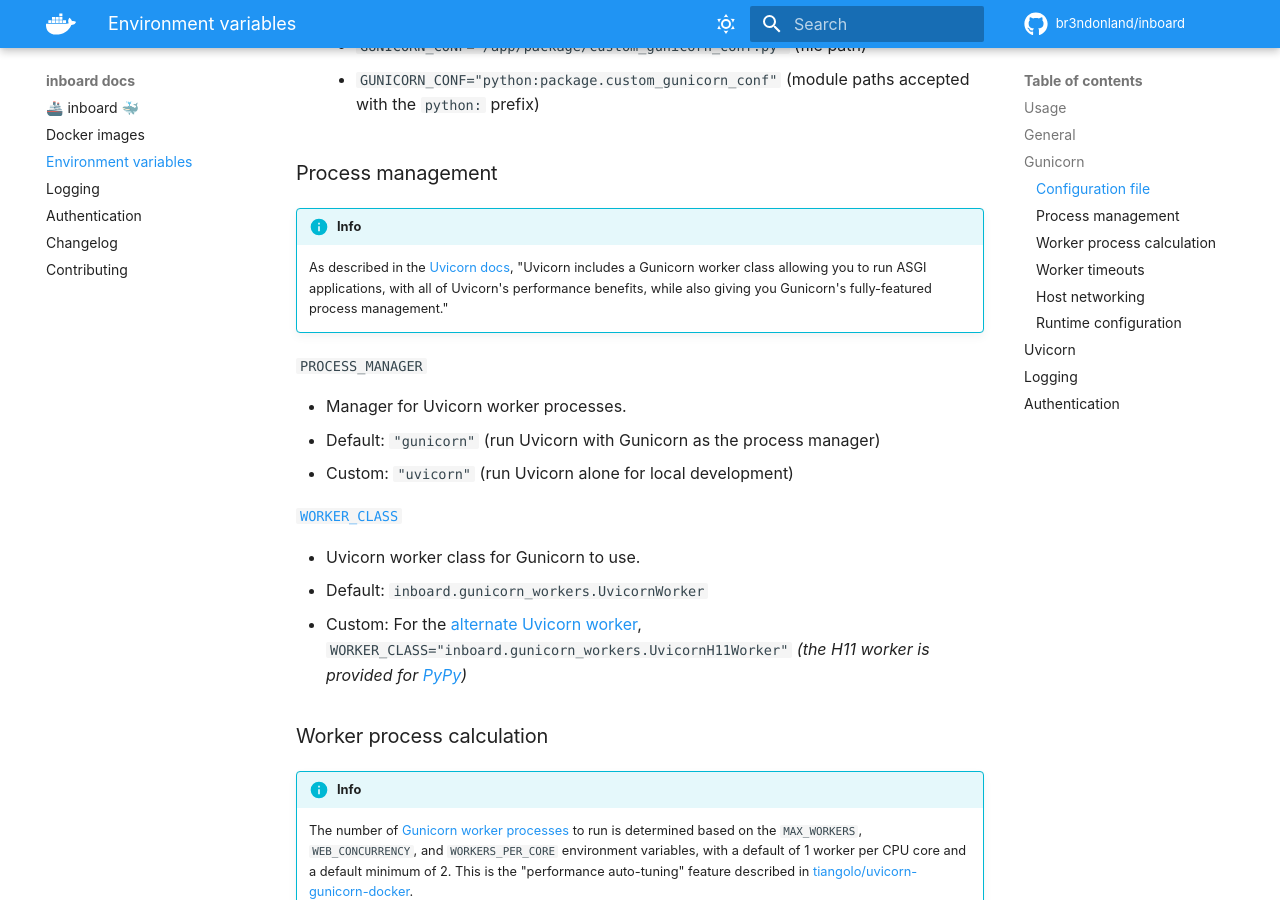
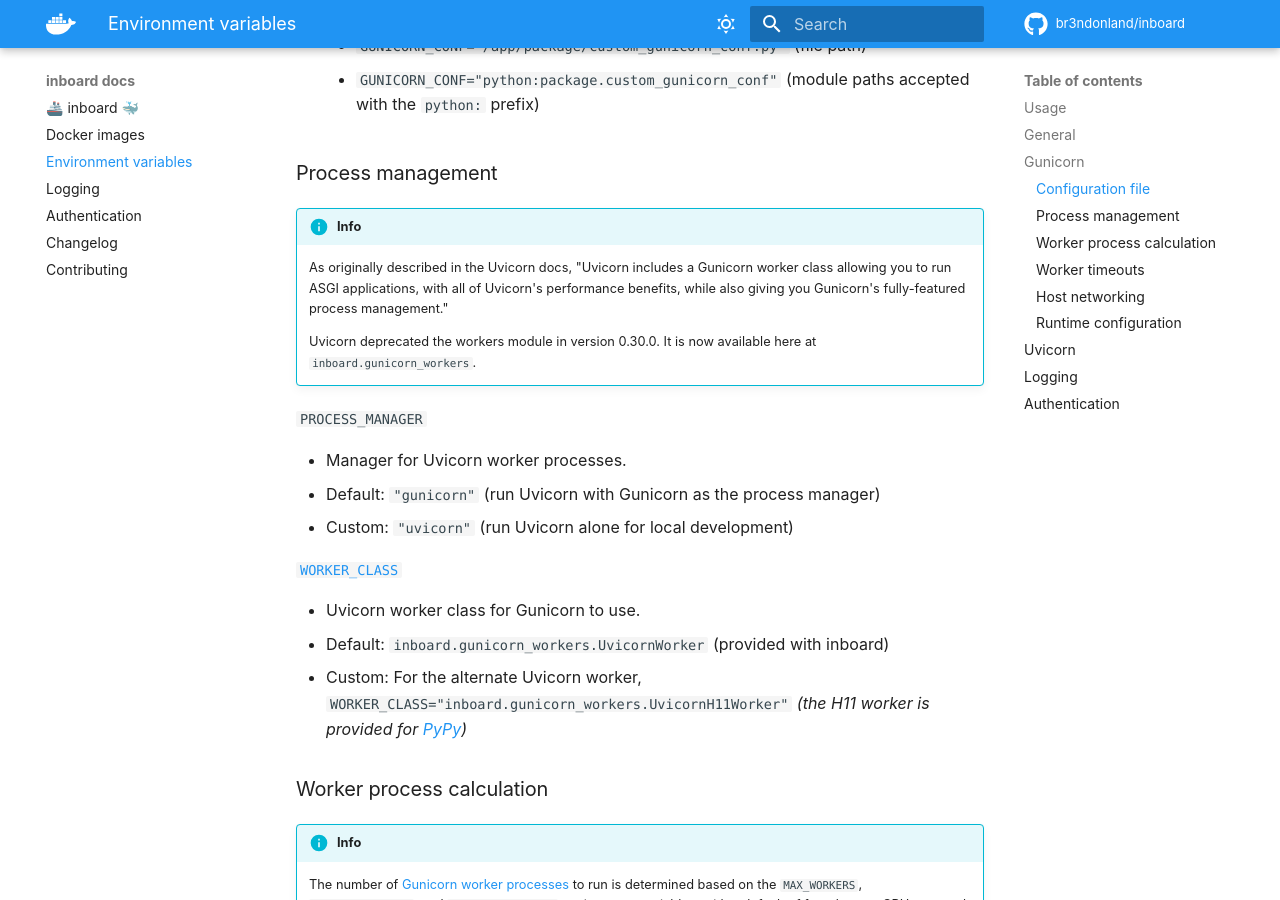
Before and after one commit to br3ndonland/inboard, an MkDocs documentation site: the page built from docs/environment.md, in a window 1280 px wide and 900 px high, scrolled down 2119 px. Built offline with MkDocs 1.6.1 and Material for MkDocs 9.7.7, drawn with Linux system fonts in a browser that asks for light colours; comment, search, counter and statistics services are not loaded.

Commit message:
Update Uvicorn Gunicorn worker info in docs
- Mention deprecation in Uvicorn
- Mention addition of workers to this project
- Remove links to Uvicorn docs

```diff
--- a/docs/environment.md
+++ b/docs/environment.md
@@ -83,7 +83,9 @@ ENV APP_MODULE="package.custom.module:api" WORKERS_PER_CORE="2"
 
 !!! info
 
-    As described in the [Uvicorn docs](https://www.uvicorn.org), "Uvicorn includes a Gunicorn worker class allowing you to run ASGI applications, with all of Uvicorn's performance benefits, while also giving you Gunicorn's fully-featured process management."
+    As originally described in the Uvicorn docs, "Uvicorn includes a Gunicorn worker class allowing you to run ASGI applications, with all of Uvicorn's performance benefits, while also giving you Gunicorn's fully-featured process management."
+
+    Uvicorn deprecated the workers module in version 0.30.0. It is now available here at `inboard.gunicorn_workers`.
 
 `PROCESS_MANAGER`
 
@@ -94,8 +96,8 @@ ENV APP_MODULE="package.custom.module:api" WORKERS_PER_CORE="2"
 [`WORKER_CLASS`](https://docs.gunicorn.org/en/latest/settings.html#worker-processes)
 
 - Uvicorn worker class for Gunicorn to use.
-- Default: `inboard.gunicorn_workers.UvicornWorker`
-- Custom: For the [alternate Uvicorn worker](https://www.uvicorn.org/deployment/), `WORKER_CLASS="inboard.gunicorn_workers.UvicornH11Worker"` _(the H11 worker is provided for [PyPy](https://www.pypy.org/))_
+- Default: `inboard.gunicorn_workers.UvicornWorker` (provided with inboard)
+- Custom: For the alternate Uvicorn worker, `WORKER_CLASS="inboard.gunicorn_workers.UvicornH11Worker"` _(the H11 worker is provided for [PyPy](https://www.pypy.org/))_
 
 ### Worker process calculation
 
```
